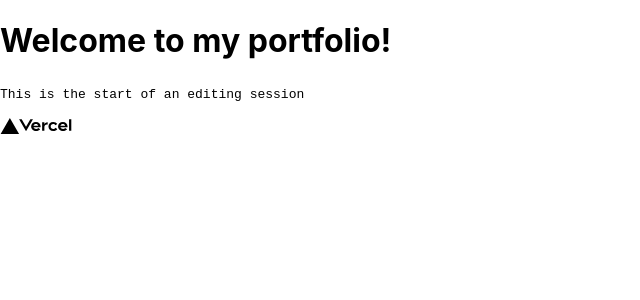
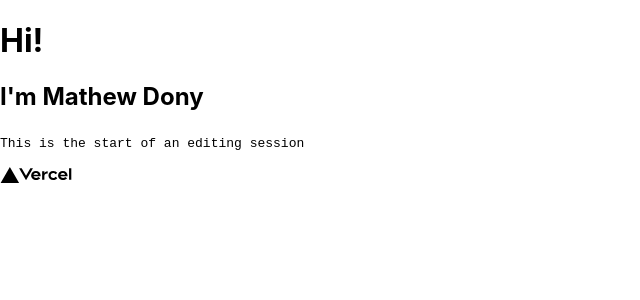
Before and after one commit to mdmathewdc/Mathew-Dony-Portfolio, a Next.js app in the folder mathew-dony-portfolio/: page / in a window 1280 px wide. Shown: the top 300 px of the page, without its empty margins (0-640 px from the left). Built offline with nearby package versions, Linux system fonts and the light colour scheme.

Commit message:
Add some header text

```diff
--- a/mathew-dony-portfolio/components/Header.jsx
+++ b/mathew-dony-portfolio/components/Header.jsx
@@ -22,6 +22,14 @@ export default function Header() {
   return (
     <div>
       <HeaderWave />
+      <main>
+        <h1>Hi!</h1>
+        <h2>I'm Mathew Dony</h2>
+
+        <p>
+          <code>This is the start of an editing session</code>
+        </p>
+      </main>
     </div>
   );
 }
--- a/mathew-dony-portfolio/pages/index.js
+++ b/mathew-dony-portfolio/pages/index.js
@@ -12,16 +12,6 @@ export default function Home() {
         <link rel="icon" href="/favicon.png" />
       </Head>
 
-      <main>
-        <h1>
-          Welcome to my portfolio!
-        </h1>
-
-        <p>
-          <code>This is the start of an editing session</code>
-        </p>
-      </main>
-
       <footer>
         <span>
           <Image src="/vercel.svg" alt="Vercel Logo" width={72} height={16} />
```
